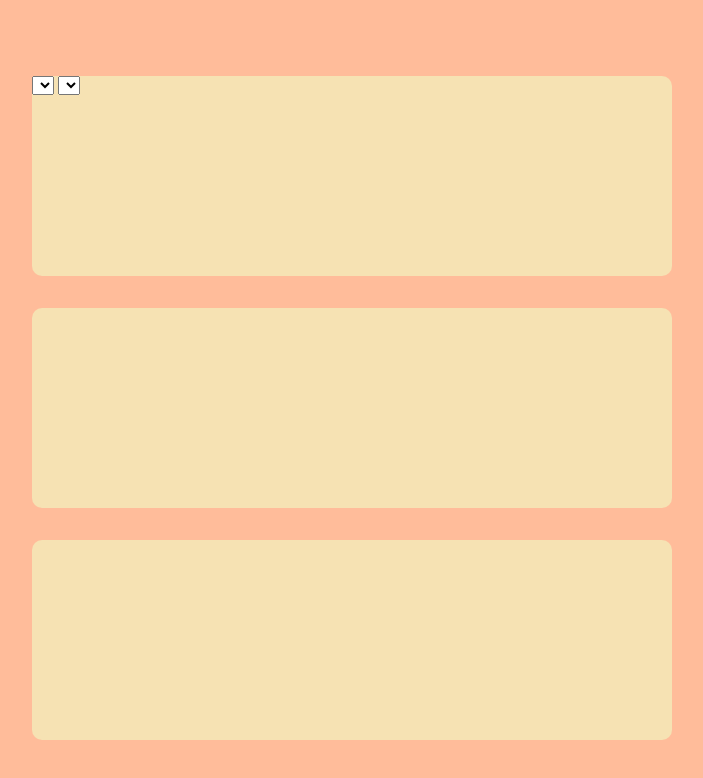
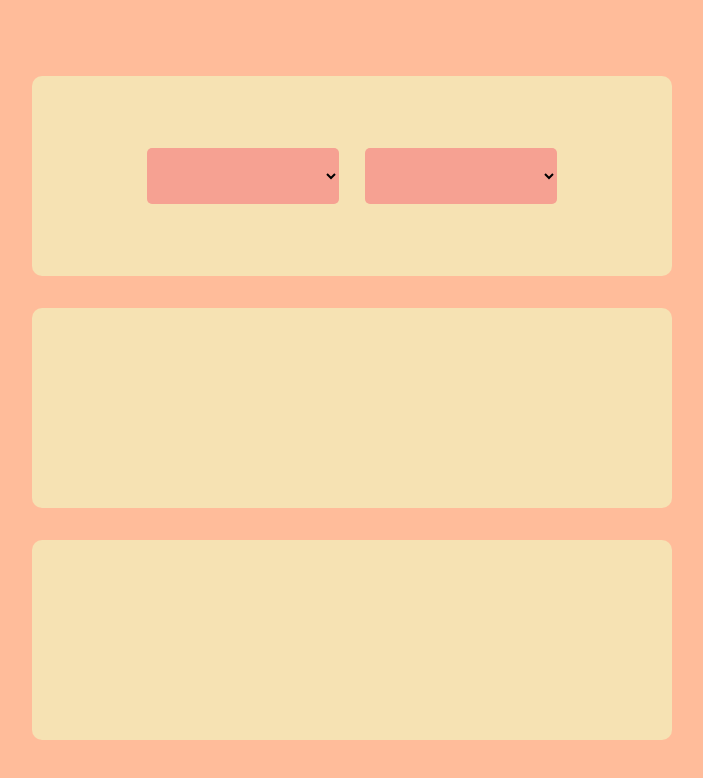
Before and after one commit to rudy-im/babel, a plain HTML site: page index.html in a window 1280 px wide. Shown: the whole page, without its empty margins (296-999 px from the left). Drawn offline with Linux system fonts and the light colour scheme; some icons are missing.

Commit message:
setting style added

```diff
--- a/styles.css
+++ b/styles.css
@@ -26,6 +26,19 @@ div {
 
 #settings {
   background-color: var(--creamy-sand);
+  display: flex;
+  flex-direction: row;
+  justify-content: center;
+  align-items: center;
+}
+
+select {
+  width: 15vw;
+  height: 7vh;
+  border: 0;
+  border-radius: 5px;
+  margin: 0 1vw;
+  background-color: var(--sunset-blush);
 }
 
 #original {
```
